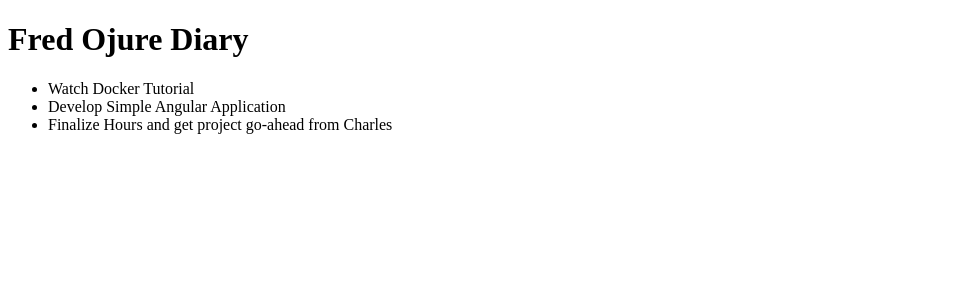
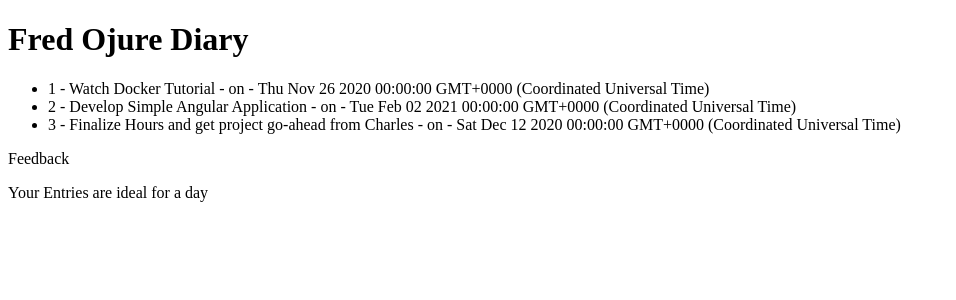
Before and after one commit to OjureFred/NewDiary, an Angular app: page / in a window 1280 px wide. Shown: the top 300 px of the page, without its empty margins (0-956 px from the left). Built offline with nearby package versions, Linux system fonts and the light colour scheme.

Commit message:
Added code to reflect updated dairy entries

```diff
--- a/src/app/app.component.html
+++ b/src/app/app.component.html
@@ -3,9 +3,14 @@
   <h1>Fred Ojure Diary</h1>
   <ul>
     <li *ngFor='let entry of entries'>
-      {{ entry }}
+      {{ entry.id }} - {{ entry.description}} - on - {{ entry.date }}
     </li>
   </ul>
+  <div>
+    <p>Feedback</p>
+    <p *ngIf='entries.length > 5'>Your Entries are too many for a day</p>
+    <p *ngIf='entries.length < 5'>Your Entries are ideal for a day</p>
+  </div>
 </div>
 
 <router-outlet></router-outlet>
--- a/src/app/app.component.ts
+++ b/src/app/app.component.ts
@@ -1,4 +1,6 @@
 import { Component } from '@angular/core';
+
+import { Entry } from './entry';
 
 @Component({
   selector: 'app-root',
@@ -6,9 +8,11 @@
   styleUrls: ['./app.component.css']
 })
 export class AppComponent {
-  entries: string[];
 
-  constructor() {
-    this.entries = ["Watch Docker Tutorial", "Develop Simple Angular Application", "Finalize Hours and get project go-ahead from Charles"]
-  }
+  entries: Entry[] = [
+    { id: 1, description: 'Watch Docker Tutorial', date: new Date(2020, 10, 26)},
+    { id: 2, description: 'Develop Simple Angular Application', date: new Date(2021, 1, 2)},
+    { id: 3, description: 'Finalize Hours and get project go-ahead from Charles', date: new Date(2020, 11, 12)}
+  ]
+
 }
--- a/src/app/entry.ts
+++ b/src/app/entry.ts
@@ -1,2 +1,5 @@
 export class Entry {
+    id: number;
+    description: string;
+    date: Date;
 }
```
